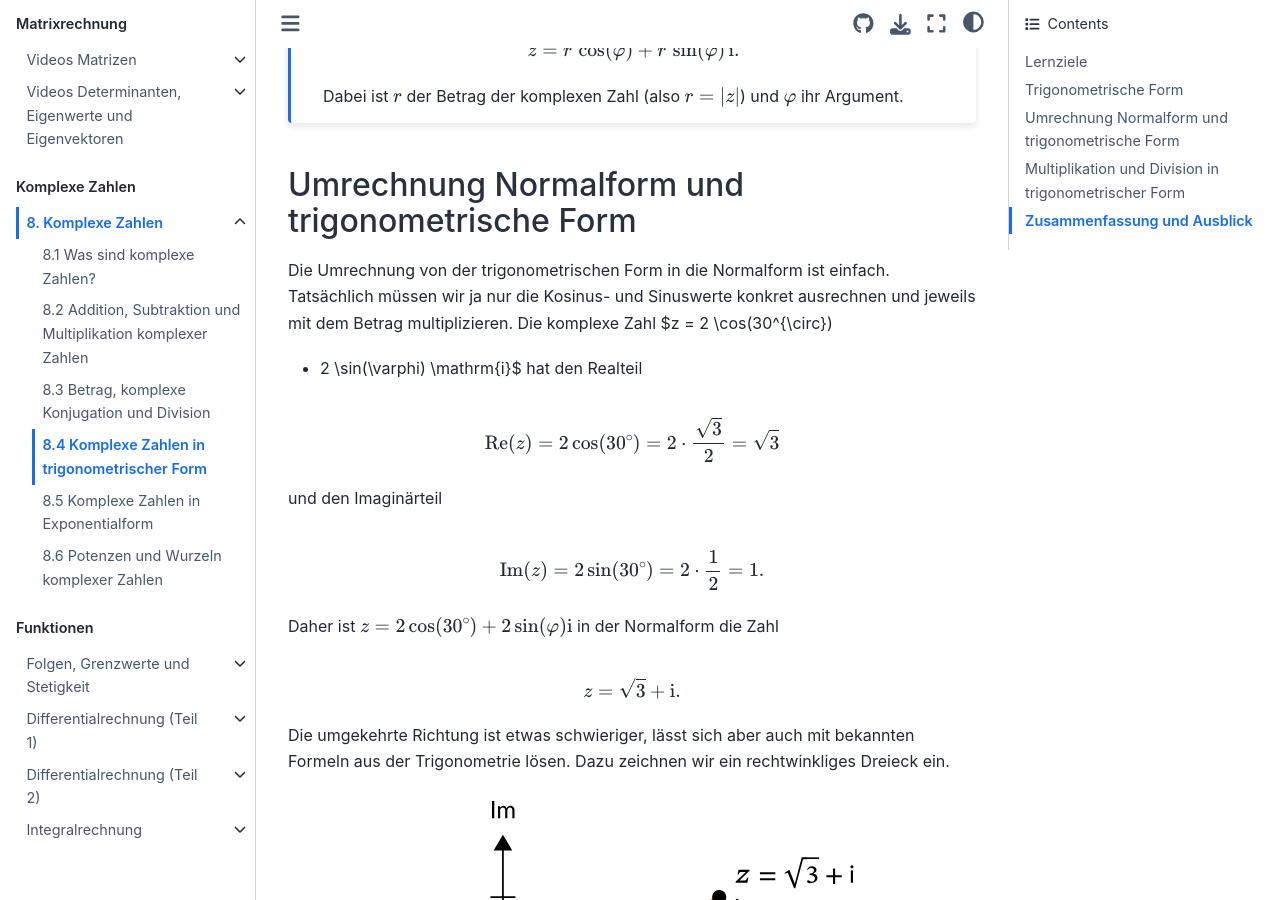
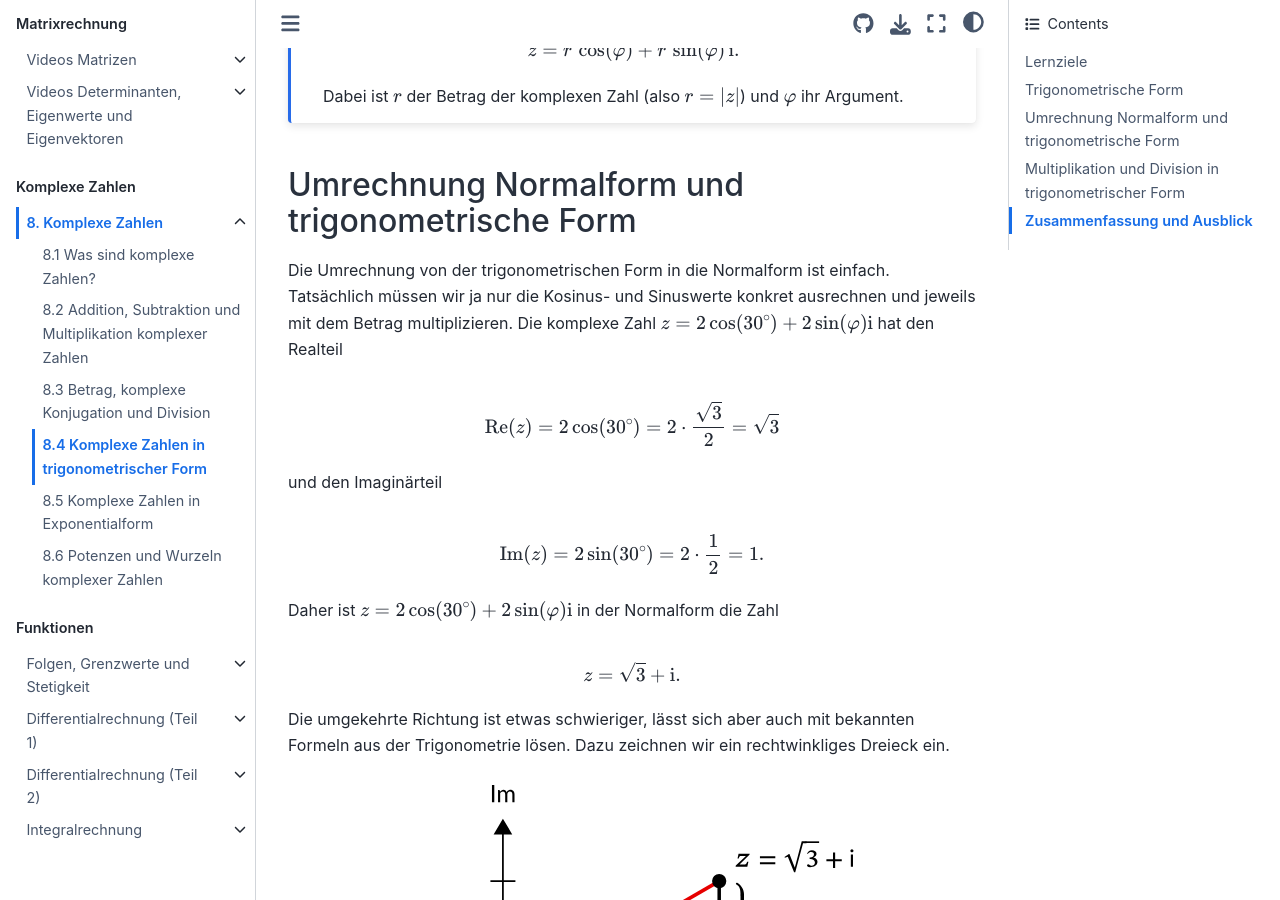
Before and after one commit to gramschs/book_dev, a Jupyter Book: the page built from doc/chapter08/chapter08_sec04.md, in a window 1280 px wide and 900 px high, scrolled down 2289 px. Built offline with Jupyter Book 1.0.4 settings and Sphinx 7.4.7 and the Sphinx Book theme 1.1.4, drawn with Linux system fonts in a browser that asks for light colours.

```diff
--- a/doc/chapter08/chapter08_sec04.md
+++ b/doc/chapter08/chapter08_sec04.md
@@ -90,8 +90,8 @@ Argument.
 
 Die Umrechnung von der trigonometrischen Form in die Normalform ist einfach.
 Tatsächlich müssen wir ja nur die Kosinus- und Sinuswerte konkret ausrechnen und
-jeweils mit dem Betrag multiplizieren. Die komplexe Zahl $z = 2 \cos(30^{\circ})
-* 2 \sin(\varphi) \mathrm{i}$ hat den Realteil
+jeweils mit dem Betrag multiplizieren. Die komplexe Zahl $z = 2\cos(30^{\circ})+
+2 \sin(\varphi) \mathrm{i}$ hat den Realteil
 
 $$\text{Re}(z) = 2 \cos(30^{\circ}) = 2 \cdot \frac{\sqrt{3}}{2}
 = \sqrt{3}$$
```
Also changed, not shown: doc/chapter08/chapter08_sec01.md (line endings or trailing spaces), doc/chapter08/chapter08_sec02.md (line endings or trailing spaces), doc/chapter08/chapter08_sec03.md (line endings or trailing spaces), doc/chapter08/chapter08_sec05.md (line endings or trailing spaces).
